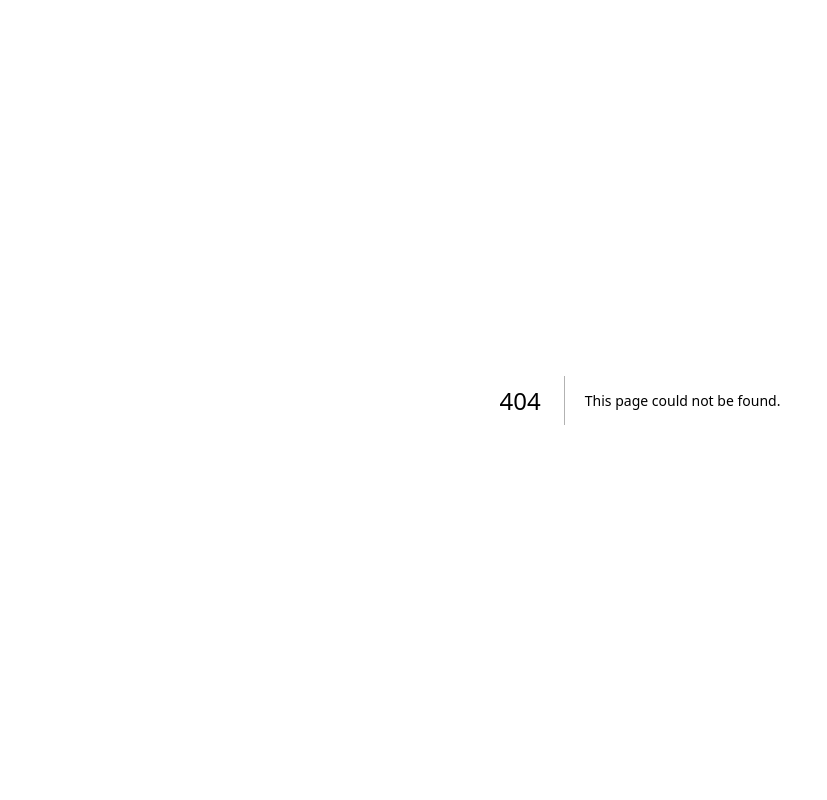
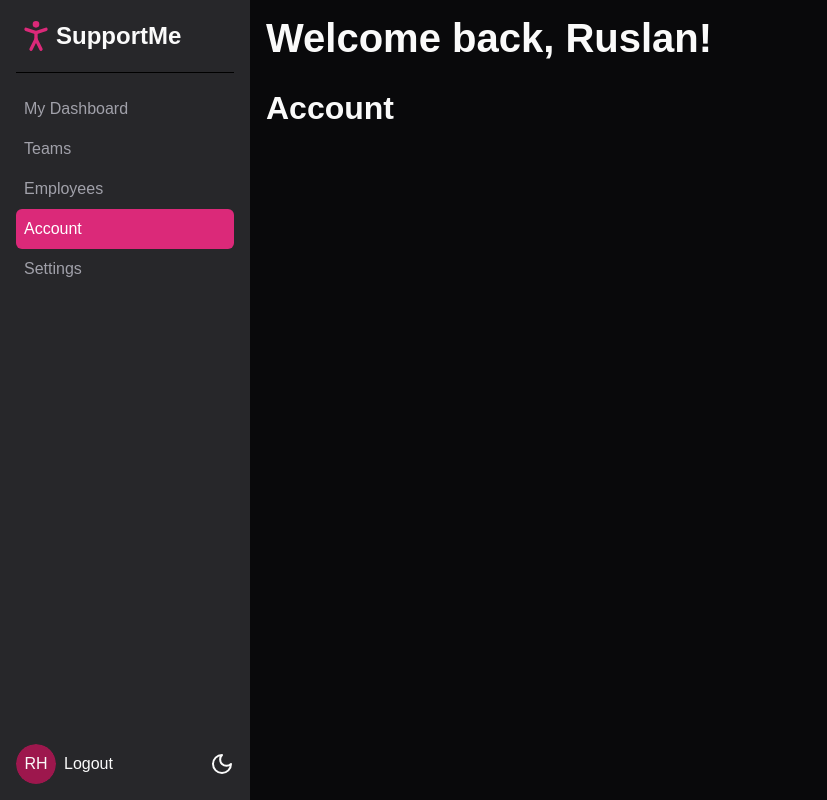
Before and after one commit to Hruchman-Ruslan/shadcn-ui, a Next.js app: page /dashboard/account in a window 1280 px wide. Before the commit this address had no page. Shown: the whole page, without its empty margins (0-827 px from the left). Built offline with nearby package versions, Linux system fonts and the light colour scheme.

Commit message:
fix: refactor html tags

```diff
--- /dev/null
+++ b/app/dashboard/account/page.tsx
@@ -0,0 +1,7 @@
+export default function AccountPage() {
+	return (
+		<div>
+			<h2>Account</h2>
+		</div>
+	)
+}
--- a/app/dashboard/components/main-menu.tsx
+++ b/app/dashboard/components/main-menu.tsx
@@ -6,18 +6,18 @@
 
 export default function MainMenu() {
 	return (
-		<div className='bg-muted overflow-auto p-4 flex flex-col'>
-			<div className='border-b dark:border-b-black border-b-zinc-300 pb-4'>
+		<nav className='bg-muted overflow-auto p-4 flex flex-col'>
+			<header className='border-b dark:border-b-black border-b-zinc-300 pb-4'>
 				<MenuTitle />
-			</div>
-			<div className='py-4 grow'>
+			</header>
+			<ul className='py-4 grow'>
 				<MenuItem href='/dashboard'>My Dashboard</MenuItem>
 				<MenuItem href='/dashboard/teams'>Teams</MenuItem>
 				<MenuItem href='/dashboard/employees'>Employees</MenuItem>
 				<MenuItem href='/dashboard/account'>Account</MenuItem>
 				<MenuItem href='/dashboard/settings'>Settings</MenuItem>
-			</div>
-			<div className='flex gap-2 items-center'>
+			</ul>
+			<footer className='flex gap-2 items-center'>
 				<Avatar>
 					<AvatarFallback className='bg-pink-300 dark:bg-pink-800'>
 						RH
@@ -27,7 +27,7 @@
 					Logout
 				</Link>
 				<LightDarkToggle className='ml-auto' />
-			</div>
-		</div>
+			</footer>
+		</nav>
 	)
 }
--- a/app/dashboard/components/menu-item.tsx
+++ b/app/dashboard/components/menu-item.tsx
@@ -13,6 +13,7 @@
 	const pathName = usePathname()
 	const isActive = pathName === href
 	return (
+		<li>
 			<Link
 				className={cn(
 					'block p-2 hover:bg-white dark:hover:bg-zinc-700 rounded-md text-muted-foreground hover:text-foreground',
@@ -23,5 +24,6 @@
 			>
 				{children}
 			</Link>
+		</li>
 	)
 }
--- /dev/null
+++ b/app/dashboard/employees/page.tsx
@@ -0,0 +1,7 @@
+export default function EmployeesPage() {
+	return (
+		<div>
+			<h2>Employees</h2>
+		</div>
+	)
+}
--- /dev/null
+++ b/app/dashboard/settings/page.tsx
@@ -0,0 +1,7 @@
+export default function SettingsPage() {
+	return (
+		<div>
+			<h2>Settings</h2>
+		</div>
+	)
+}
--- /dev/null
+++ b/app/dashboard/teams/page.tsx
@@ -0,0 +1,7 @@
+export default function TeamsPage() {
+	return (
+		<div>
+			<h2>Teams</h2>
+		</div>
+	)
+}
```
Lines whose indentation alone changed are shown as unchanged.
